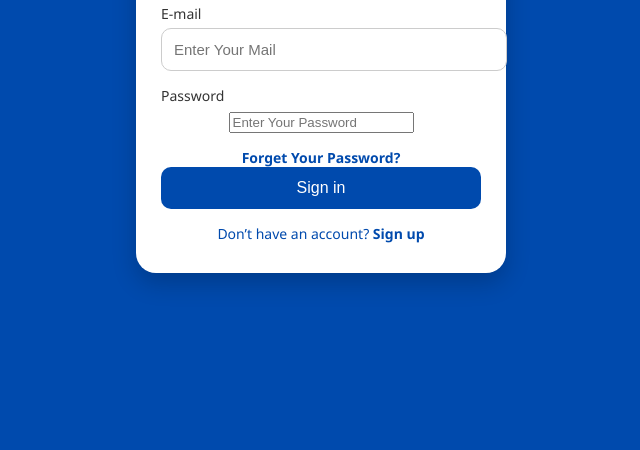
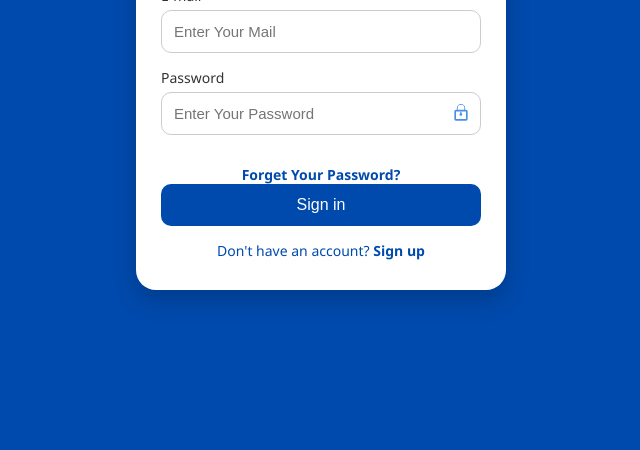
Before and after one commit to Zaidbashar2003/Physiotherapist, a plain HTML site: page jobs/login.html in a window 1280 px wide. Shown: the part 350-800 px from the top of the page, without its empty margins (319-959 px from the left). Drawn offline with Linux system fonts and the light colour scheme.

Commit message:
Update login.html

```diff
--- a/jobs/login.html
+++ b/jobs/login.html
@@ -1,9 +1,9 @@
 <!DOCTYPE html>
 <html lang="en">
 <head>
-  <meta charset="UTF-8">
+  <meta charset="UTF-8" />
   <title>Sign In</title>
-  <link rel="stylesheet" href="login.css">
+  <link rel="stylesheet" href="login.css" />
 </head>
 <body>
   <div class="container">
@@ -12,20 +12,29 @@
       <h3>Sign in</h3>
       <form>
         <label for="email">E-mail</label>
-        <input type="email" id="email" placeholder="Enter Your Mail" required>
+        <div class="input-group">
+          <input type="email" id="email" placeholder="Enter Your Mail" required />
+        </div>
 
         <label for="password">Password</label>
-        <input type="password" id="password" placeholder="Enter Your Password" required>
+        <div class="input-group">
+          <input type="password" id="password" placeholder="Enter Your Password" required />
+          <span class="lock-icon">
+            <svg xmlns="http://www.w3.org/2000/svg" height="20" width="20" viewBox="0 0 24 24" fill="#4a90e2">
+              <path d="M12 17a1.5 1.5 0 0 0 1.5-1.5c0-.6-.36-1.11-.88-1.36V13a.75.75 0 0 0-1.5 0v1.14c-.52.25-.88.76-.88 1.36A1.5 1.5 0 0 0 12 17Zm6-7h-1V8a5 5 0 0 0-10 0v2H6a2 2 0 0 0-2 2v9a2 2 0 0 0 2 2h12a2 2 0 0 0 2-2v-9a2 2 0 0 0-2-2ZM8 8a4 4 0 1 1 8 0v2H8V8Zm10 13H6v-9h12v9Z"/>
+            </svg>
+          </span>
+        </div>
 
         <div class="link">
-          <a href="#">Forget Your Password?</a>
+          <a href="forgot-password.html">Forget Your Password?</a>
         </div>
 
         <button type="submit">Sign in</button>
       </form>
 
       <div class="link">
-        Don’t have an account? <a href="signup-doctor.html">Sign up</a>
+        Don't have an account? <a href="signup-doctor.html">Sign up</a>
       </div>
     </div>
   </div>
```
